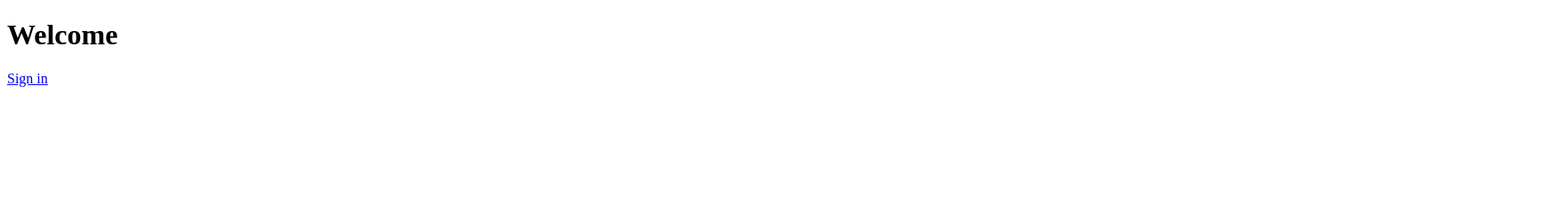
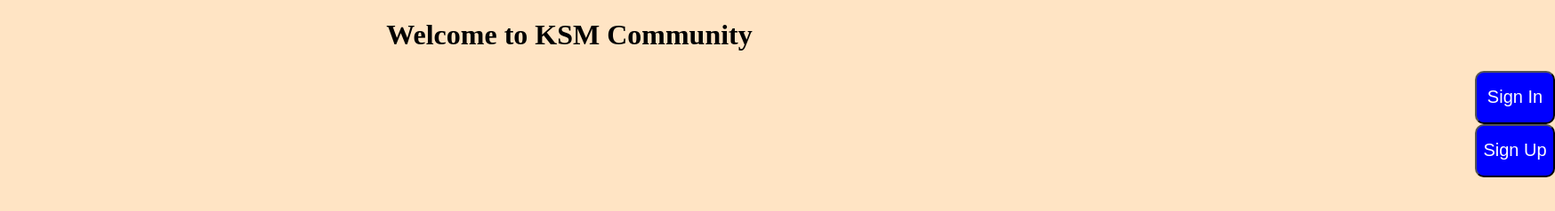
Before and after one commit to krishnavamshi3/krishnavamshi3.github.io, a plain HTML site: page index.html in a window 1280 px wide. Shown: the whole page at 89% size, 1748 px wide, since content can reach past the window. Drawn offline with Linux system fonts and the light colour scheme.

Commit message:
added some css to index page

```diff
--- a/index.html
+++ b/index.html
@@ -4,7 +4,7 @@
 <head>
   <meta http-equiv="Content-Type" content="text/html; charset=utf-8"/>
   <title>Sample File</title>
-  <!-- <LINK href="styles.css" rel="stylesheet" type="text/css"> -->
+  <LINK href="styles.css" rel="stylesheet" type="text/css">
 
 
 </head>
@@ -13,7 +13,8 @@
 
 <!-- Feel free to change this text here -->
     <script type="text/javascript" src="sample.js"></script>
-    <a href="login.html">Sign in</a>
+    <!-- <button><a href="login.html">Sign In</a></button>
+    <button><a href="signup.html">Sign Up</a></button> -->
 
 </body>
 
--- a/sample.js
+++ b/sample.js
@@ -4,5 +4,6 @@ alert("Hi Guys Let's Start Now");
 // hello();
 // Hi This new notes
 // Description about the working project
-
-document.body.innerHTML = "<h1>Welcome</h1>";
+var h1 = "<h1>Welcome to KSM Community</h1>";
+var signup = "<button><a href='signup.html'>Sign Up</a></button>";
+document.body.innerHTML = h1+"<button><a href='login.html'>Sign In</a></button>"+signup;
--- /dev/null
+++ b/styles.css
@@ -0,0 +1,25 @@
+body{
+    background-color: bisque;
+}
+button{
+    height: 60px;
+    width: 90px;
+    background-color: blue;
+    border-radius: 10px;
+    margin-left:1650px;
+    color: white;
+    cursor: pointer;
+}
+
+button:hover{
+    border: solid lightgreen;
+}
+
+a{
+    text-decoration: none;
+    color: white;
+    font-size: 20px;
+}
+h1{
+    text-align: center;
+}
```
